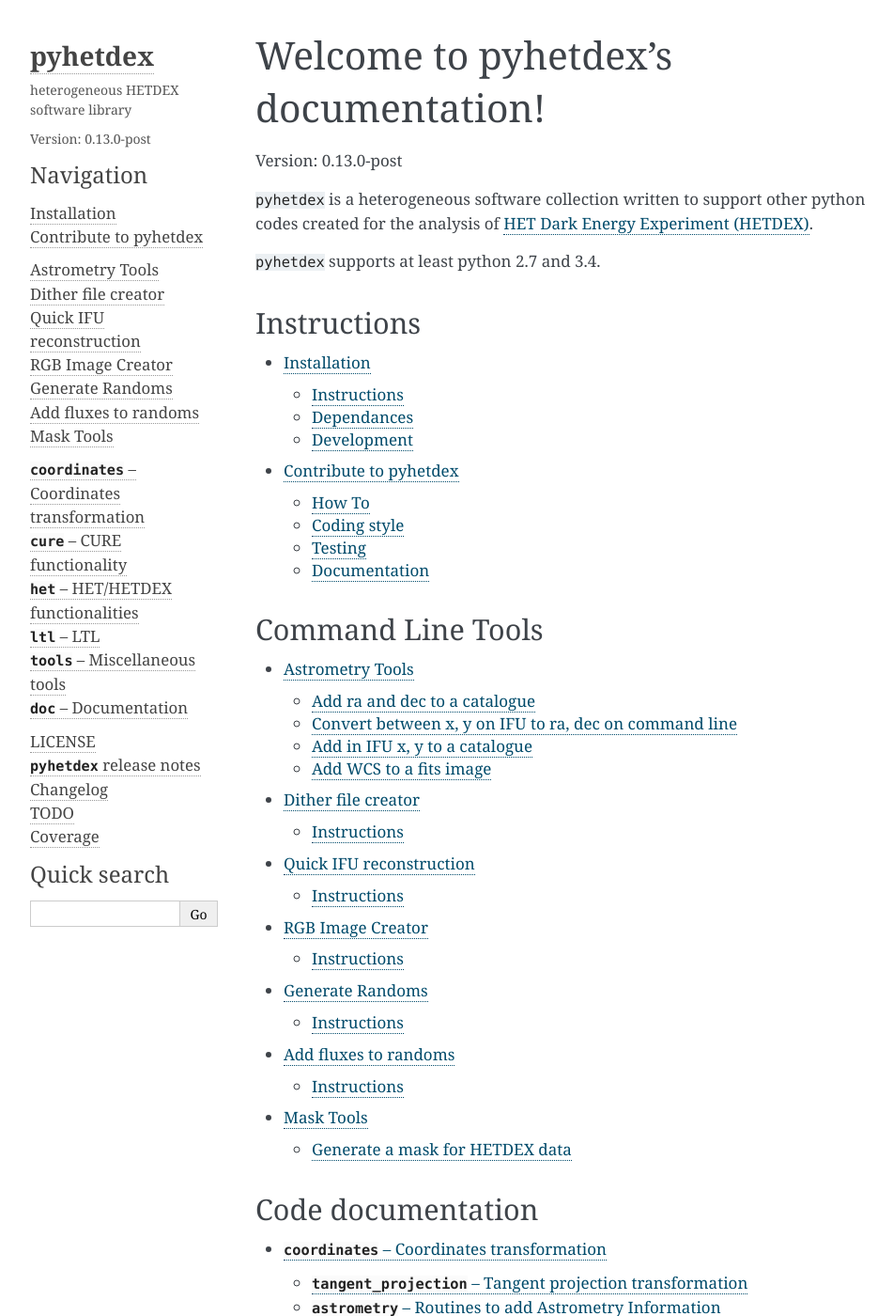
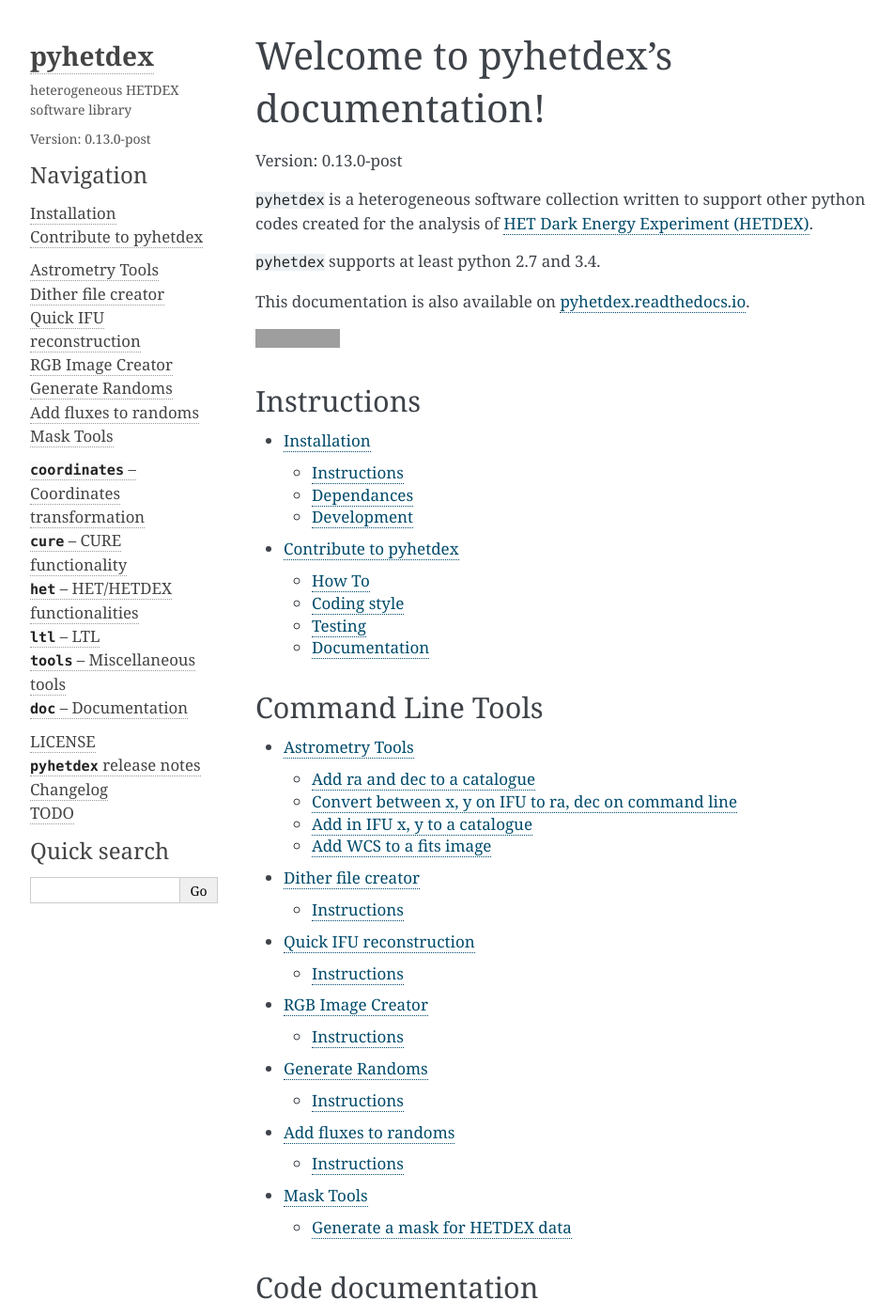
Before and after one commit to HETDEX/pyhetdex, a Sphinx documentation site: the page built from doc/source/index.rst, in a window 1280 px wide and 1400 px high. Shown: the whole window at 94% size, without its empty margins (148-1099 px from the left). Built offline with Sphinx 7.4.7, drawn with Linux system fonts in a browser that asks for light colours; grey boxes are pictures that could not be loaded.

Commit message:
2018-05-15 Francesco Montesano <montefra@mpe.mpg.de>
    * doc/source/index.rst: add the readthedocs badge and remove coverage link



git-svn-id: svn://luna.mpe.mpg.de/pyhetdex/trunk@400 79f4aad7-2104-455e-8097-9644d3262b72

```diff
--- a/doc/source/index.rst
+++ b/doc/source/index.rst
@@ -13,6 +13,13 @@
 <http://hetdex.org>`_.
 
 ``pyhetdex`` supports at least python 2.7 and 3.4.
+
+This documentation is also available on `pyhetdex.readthedocs.io
+<https://pyhetdex.readthedocs.io>`_.
+
+.. image:: https://readthedocs.org/projects/pyhetdex/badge/?version=latest
+    :target: https://pyhetdex.readthedocs.io/en/latest/?badge=latest
+    :alt: Documentation Status
 
 Instructions
 ------------
@@ -64,7 +71,6 @@
     release_notes
     changelog
     todos
-    Coverage <http://www.mpe.mpg.de/~montefra/documentation/pyhetdex_cover/>
 
 Indices and tables
 ==================
```
Also changed, not shown: 1 other file.
